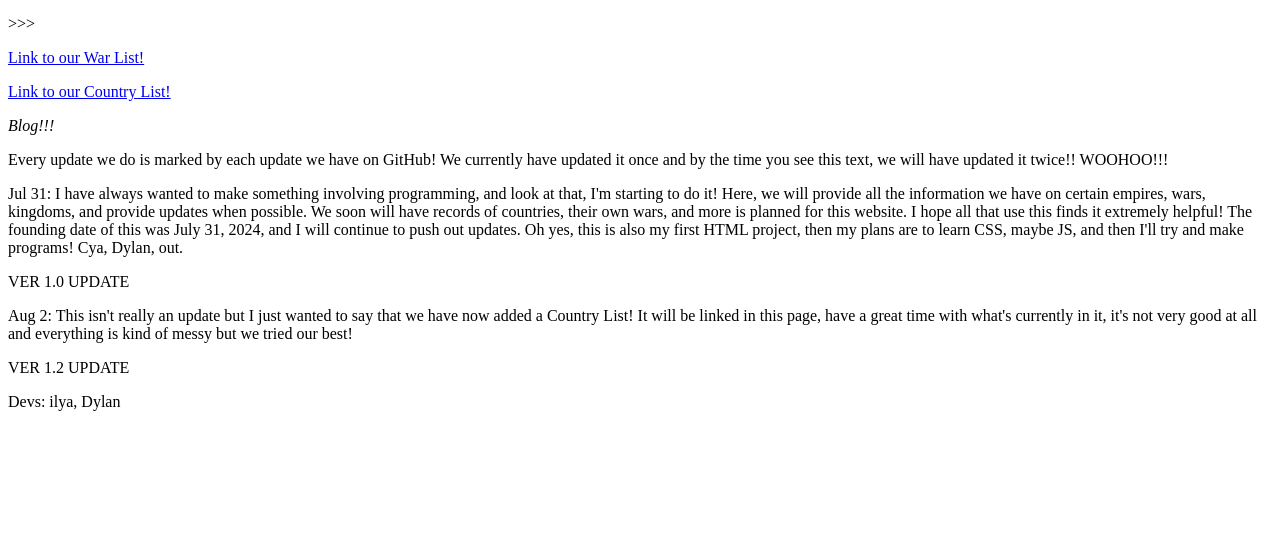
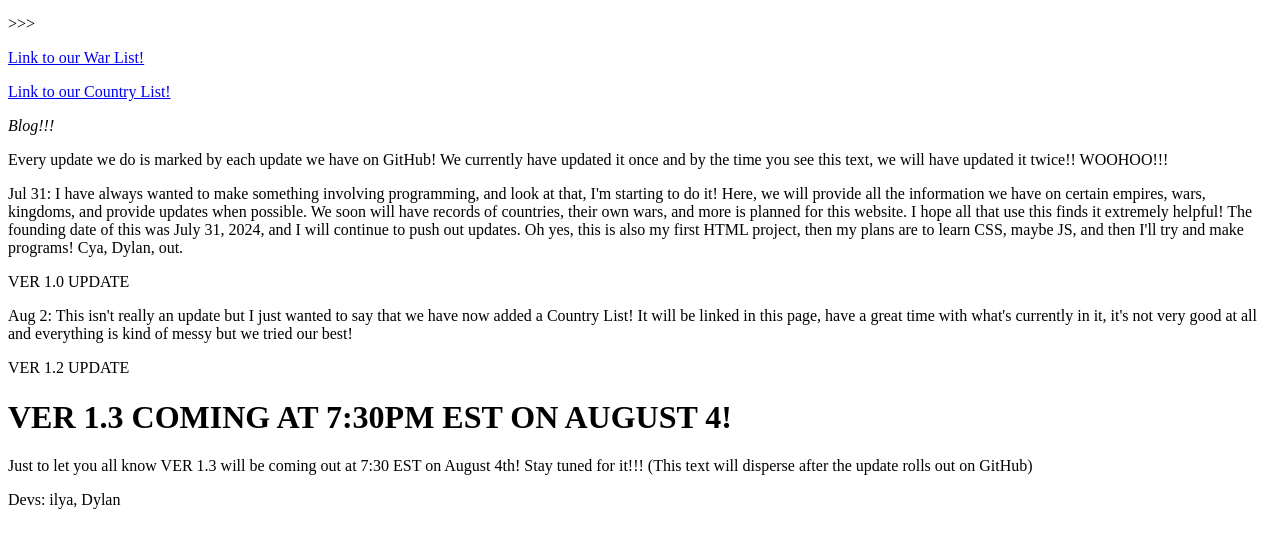
Before and after one commit to BellumWiki/bellumwiki.github.io, a plain HTML site: page index.html in a window 1280 px wide. Shown: the part 256-800 px from the top of the page. Drawn offline with Linux system fonts and the light colour scheme.

Commit message:
VER 1.3 ANNOUNCEMENT ! ! ! !
hi hi hi ver 1.3 is coming out on aug 4 7:30 pm est!!!!

```diff
--- a/index.html
+++ b/index.html
@@ -30,6 +30,9 @@
   <p>Aug 2: This isn't really an update but I just wanted to say that we have now added a Country List! It will be linked in this page, have a great time with what's currently in it, it's not very good at all and everything is kind of messy but we tried our best!</p>
 <p>VER 1.2 UPDATE</p>
 
+<h1>VER 1.3 COMING AT 7:30PM EST ON AUGUST 4!</h1>
+<p>Just to let you all know VER 1.3 will be coming out at 7:30 EST on August 4th! Stay tuned for it!!! (This text will disperse after the update rolls out on GitHub)</p>
+
 <p>Devs: ilya, Dylan</p>
 </body>
 
```
